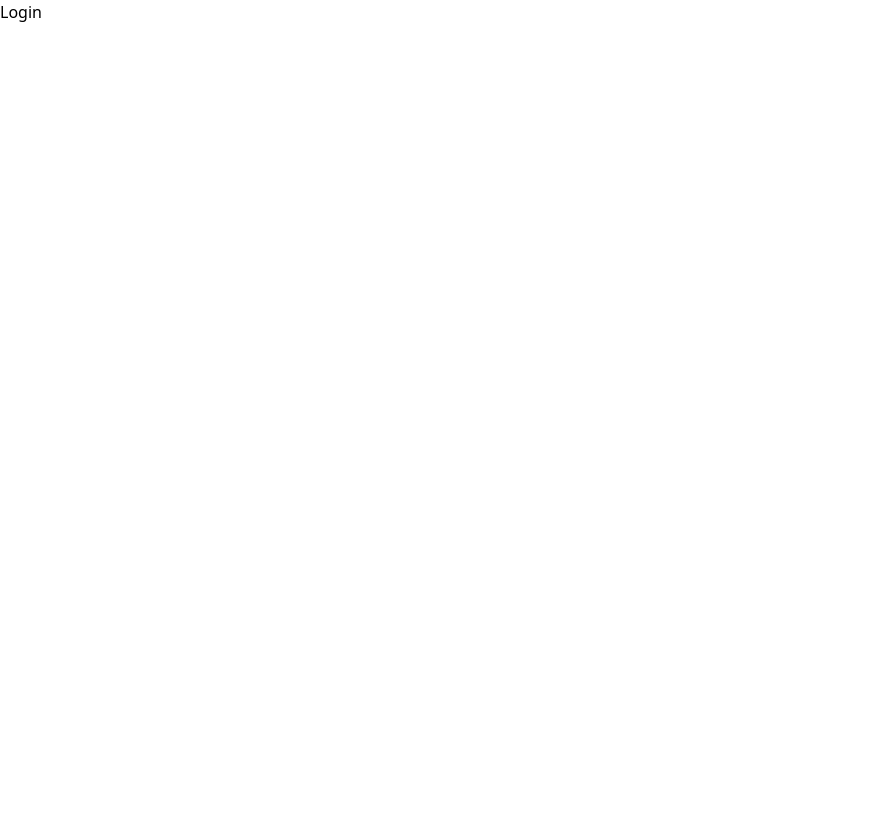
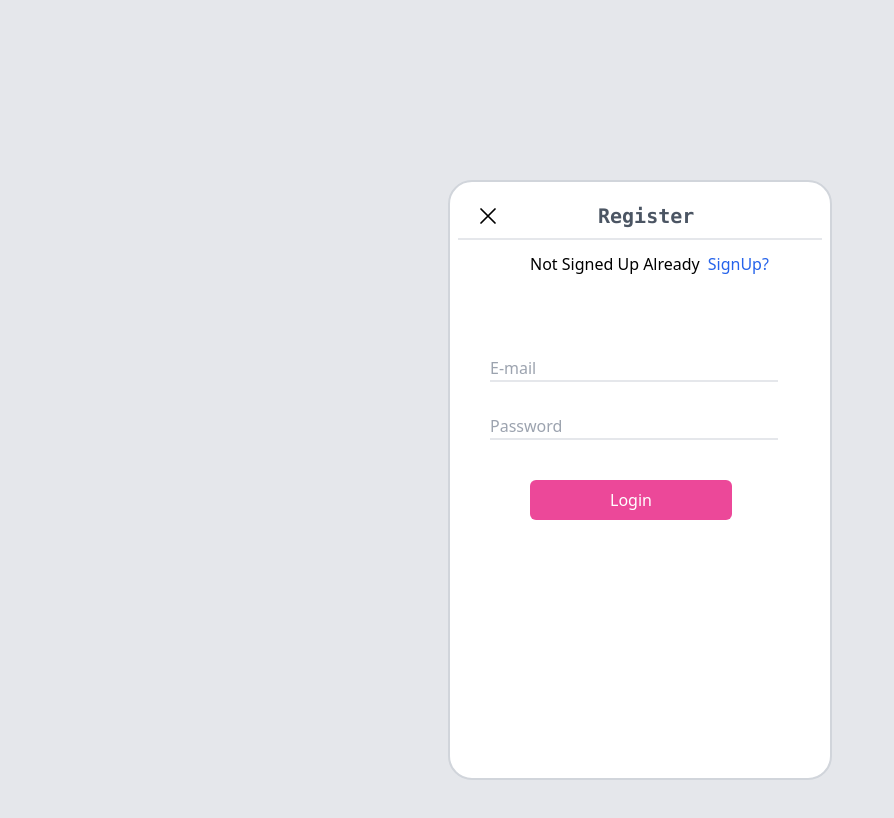
Before and after one commit to Vansh1379/shoppr, a React (Vite) app in the folder Frontend-2/: page /login in a window 1280 px wide. Shown: the top 818 px of the page, without its empty margins (0-894 px from the left). Built offline with nearby package versions, Linux system fonts and the light colour scheme.

Commit message:
Added login page

```diff
--- /dev/null
+++ b/Frontend-2/src/components/LoginPage.tsx
@@ -0,0 +1,47 @@
+import { useNavigate } from "react-router-dom"
+
+export const LoginPage = () => {
+    const navigate = useNavigate();
+
+    const RedirectToHome = (): void => {
+        navigate('/home');
+    }
+
+    const RedirectToSignup = (): void => {
+        navigate('/signup');
+    }
+    return (
+        <div className="min-h-screen bg-gray-200 flex justify-center items-center mt-20">
+            <div className="h-[600px] w-96 bg-white rounded-3xl border-2 border-gray-300">
+
+                <div className="flex items-center pt-5 border-b-2 pb-2 border-gray-200 mx-2 hover:text-red-600 ">
+                    <div className="pl-4 hover:text-red-600 " onClick={RedirectToHome}>
+                        <svg xmlns="http://www.w3.org/2000/svg" fill="none" viewBox="0 0 24 24" stroke-width="1.5" stroke="currentColor" className="size-7 ">
+                            <path stroke-linecap="round" stroke-linejoin="round" d="M6 18 18 6M6 6l12 12" />
+                        </svg>
+
+                    </div>
+                    <div className="text-xl font-semibold text-gray-600 font-mono pl-24 hover:text-pink-600">Register</div>
+                </div>
+
+                <div className="flex items-center text-base mt-3 ml-20 cursor-pointer mb-10">
+                    <div>Not Signed Up Already</div>
+                    <div className="pl-2 text-blue-600" onClick={RedirectToSignup}>SignUp?</div>
+                </div>
+
+
+                <div className="mt-20">
+                    <input type="e-mail" placeholder="E-mail" className="border-b-2 ml-10 text-base border-gray-200 w-72  focus:outline-none  hover:border-pink-200" />
+                </div>
+                <div className="mt-8">
+                    <input type="password" placeholder="Password" className="border-b-2 ml-10 text-base border-gray-200 w-72  focus:outline-none  hover:border-pink-200" />
+                </div>
+
+                <div>
+                    <button className="bg-pink-500 text-white ml-20 px-20 py-2 rounded-md mt-10 hover:text-black">Login</button>
+                </div>
+
+            </div>
+        </div>
+    )
+}
--- a/Frontend-2/src/pages/Login.tsx
+++ b/Frontend-2/src/pages/Login.tsx
@@ -1,6 +1,9 @@
+import { LoginPage } from "../components/LoginPage"
 
 export const Login = () => {
   return (
-    <div>Login</div>
+    <div className="bg-gray-200 overflow-hidden">
+        <LoginPage />
+    </div>
   )
 }
```
